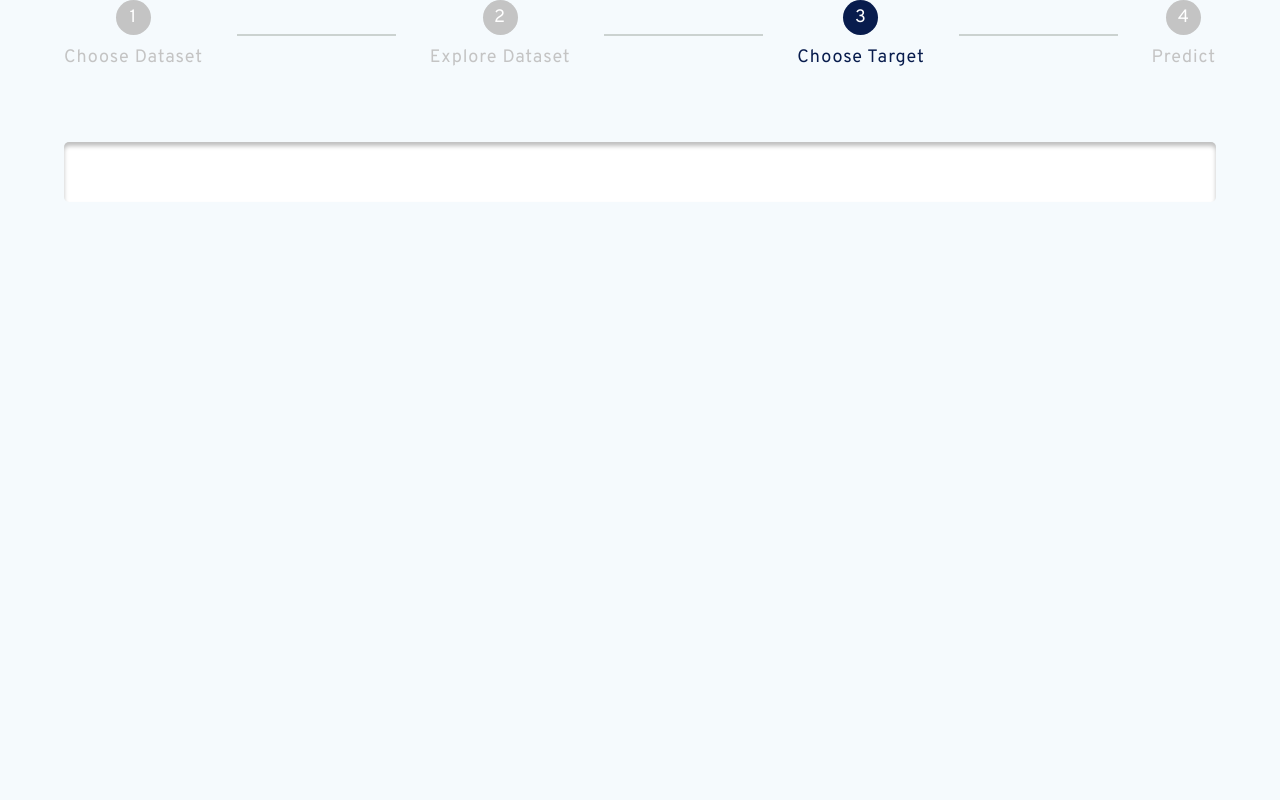
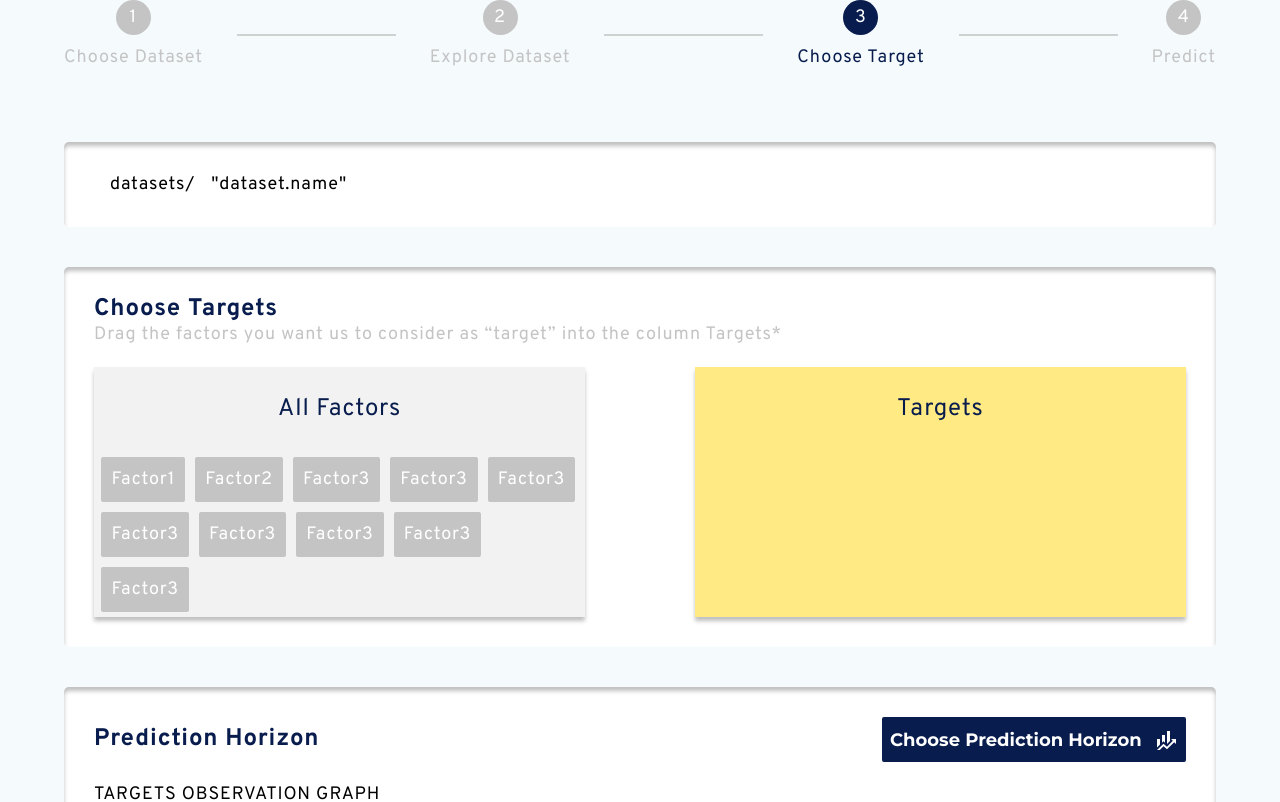
Before and after one commit to salim499/mvp2_version2, a React (Create React App) app: page /choose-target in a window 1280 px wide. Shown: the top 802 px of the page. Built offline with nearby package versions, Linux system fonts and the light colour scheme; what @amcharts/amcharts4 would draw is missing.

Commit message:
choose target page design integration done

```diff
--- a/src/App.css
+++ b/src/App.css
@@ -2,6 +2,7 @@
 @import "index.css";
 @import "./css/Login.css";
 @import "./css/Timeline.css";
+@import "./css/ChooseTarget.css";
 
 /*Importing Fonts(Overpass + Montserrat) */
 @import url("https://fonts.googleapis.com/css2?family=Montserrat:wght@400;700&family=Overpass:wght@300;400;700&display=swap");
--- /dev/null
+++ b/src/css/ChooseTarget.css
@@ -0,0 +1,125 @@
+.choose-target-container {
+  width: 100%;
+}
+.choose-target-container > .edit-model-container > .section-title {
+  margin-bottom: 20px;
+}
+
+.choose-target-container
+  > .edit-model-container
+  > .section-title
+  > div:first-child {
+  font-family: Overpass;
+  font-weight: 600;
+  font-size: 24px;
+  line-height: 25px;
+  color: var(--background-blue);
+}
+
+.choose-target-container > .edit-model-container > .section-title > .info {
+  font-family: Overpass;
+  font-style: normal;
+  font-weight: normal;
+  font-size: 18px;
+  line-height: 25px;
+  color: #c4c4c4;
+}
+
+.choose-target-container > .edit-model-container > .section-title > button {
+  width: 304px;
+  height: 45px;
+  background: var(--background-blue);
+  border: 2px solid var(--background-blue);
+  box-sizing: border-box;
+  border-radius: 2px;
+
+  font-family: Montserrat;
+  font-style: normal;
+  font-weight: bold;
+  font-size: 18px;
+  line-height: 10px;
+  /* or 56% */
+
+  color: #ffffff;
+}
+
+.choose-target-container > .edit-model-container > .section-boxes {
+  height: fit-content;
+  display: flex;
+  justify-content: space-between;
+}
+
+.choose-target-container
+  > .edit-model-container
+  > .section-boxes
+  > .factors-box {
+  width: 45%;
+  background: rgba(229, 229, 229, 0.5);
+  box-shadow: 0px 4px 4px rgba(0, 0, 0, 0.25);
+}
+
+.choose-target-container
+  > .edit-model-container
+  > .section-boxes
+  > .targets-box {
+  width: 45%;
+  background: rgba(255, 214, 10, 0.5);
+  box-shadow: 0px 4px 4px rgba(0, 0, 0, 0.25);
+}
+
+.choose-target-container
+  > .edit-model-container
+  > .section-boxes
+  > .factors-box
+  > .title,
+.choose-target-container
+  > .edit-model-container
+  > .section-boxes
+  > .targets-box
+  > .title {
+  text-align: center;
+  margin: 30px 0;
+}
+
+.choose-target-container
+  > .edit-model-container
+  > .section-boxes
+  > .factors-box
+  > .tags {
+  width: 99%;
+  margin: 0px auto;
+  display: flex;
+  align-content: stretch;
+  flex-wrap: wrap;
+}
+
+.choose-target-container
+  > .edit-model-container
+  > .section-boxes
+  > .factors-box
+  > .tags
+  > .tag-box {
+  background-color: #c4c4c4;
+  border-radius: 2px;
+  width: fit-content;
+  color: white;
+  text-transform: capitalize;
+  margin: 5px;
+  padding: 10px;
+}
+
+.choose-target-container
+  > .edit-model-container
+  > .section-boxes
+  > .factors-box
+  > .title,
+.choose-target-container
+  > .edit-model-container
+  > .section-boxes
+  > .targets-box
+  > .title {
+  font-family: Overpass;
+  font-size: 24px;
+  line-height: 25px;
+  color: var(--background-blue);
+}
--- a/src/features/ChooseTarget.js
+++ b/src/features/ChooseTarget.js
@@ -1,8 +1,15 @@
 // Import from react
 import React from 'react'
 
+// Import from libraries
+import { useHistory } from 'react-router-dom'
+
 // Import components
 import Timeline from '../components/Timeline'
+import NextPreview from '../components/nextPreview'
+
+// Import Icons
+import predict from '../assets/icons/predict.svg'
 
 // Import contexts
 import { useNavBar } from "../contexts/navbar"
@@ -10,15 +17,96 @@ import { useNavBar } from "../contexts/navbar"
 // constants
 const timelineLevel=3
 
+
+
 const ChooseTarget = () => {
-    // useContext
-    const {navBarState} = useNavBar();
+  // useHistory
+  const history = useHistory();
+
+  // useContext
+  const {navBarState} = useNavBar();
+
+  const handleNext =()=>{
+    history.push({
+        pathname : '/predict'
+    })
+  }
+
 
     return (
         <>
       <div className={navBarState?"container-with-margin ":"container-without-margin"}>
         <Timeline timelineLevel={timelineLevel}/>
-        <div className="edit-model-container"></div>
+        <div className="choose-target-container">
+        <div className="edit-model-container">
+          <div><span>datasets/</span><span>"dataset.name"</span></div>
+        </div>
+        <div className="edit-model-container">
+          <div className="section-title">
+          <div>Choose Targets</div>
+          <div className="info">Drag the factors you want us to consider as “target” into the column Targets*</div>
+          </div>
+          <div className="section-boxes">
+            <div className="factors-box">
+              <div className="title">
+                All Factors
+              </div>
+              <div className="tags">
+                <div className="tag-box">
+                  <div>Factor1</div>
+                </div>
+                <div className="tag-box">
+                  <div>Factor2</div>
+                </div>
+                <div className="tag-box">
+                  <div>Factor3</div>
+                </div>
+                <div className="tag-box">
+                  <div>Factor3</div>
+                </div>
+                <div className="tag-box">
+                  <div>Factor3</div>
+                </div>
+                <div className="tag-box">
+                  <div>Factor3</div>
+                </div>
+                <div className="tag-box">
+                  <div>Factor3</div>
+                </div>
+                <div className="tag-box">
+                  <div>Factor3</div>
+                </div>
+                <div className="tag-box">
+                  <div>Factor3</div>
+                </div>
+                <div className="tag-box">
+                  <div>Factor3</div>
+                </div>
+              </div>
+            </div>
+            <div className="targets-box">
+            <div className="title">
+                Targets
+              </div>
+            </div>
+          </div>
+        </div>
+        <div className="edit-model-container">
+        <div className="section-title" style={{display:'flex', justifyContent:'space-between', alignItems:'center'}}>
+          <div>Prediction Horizon</div>
+          <button style={{display:'flex', justifyContent:'space-between', alignItems:'center'}}>
+            <div>Choose Prediction Horizon</div>
+            <img src={predict} alt="predict icon"/>
+          </button>
+        </div>
+        <div className="targets-observation-graph">
+          TARGETS OBSERVATION GRAPH
+        </div>
+        </div>
+       </div>
+       <NextPreview
+        handleNext={handleNext}
+        />
        </div>
     </>
     )
```
Also changed, not shown: src/assets/icons/predict.svg (added).
